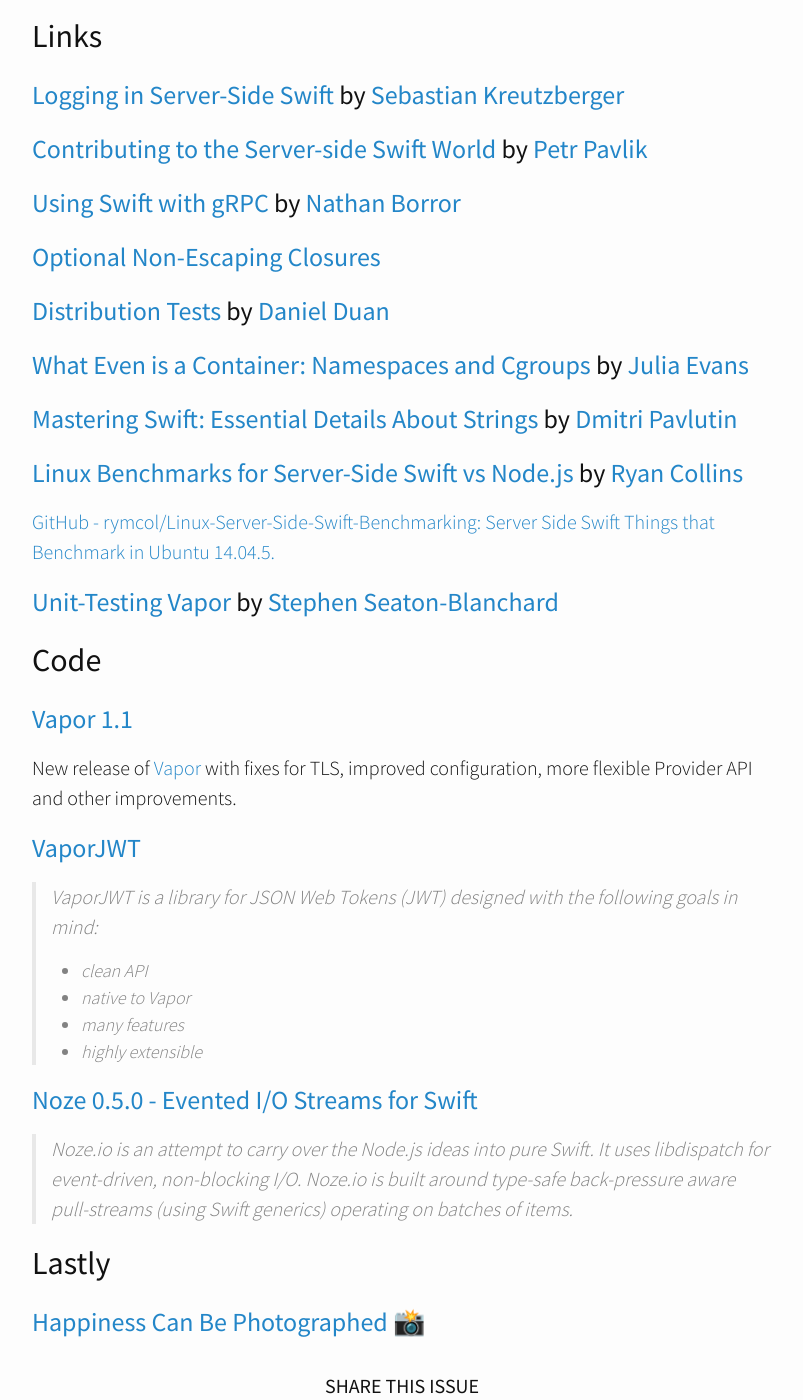
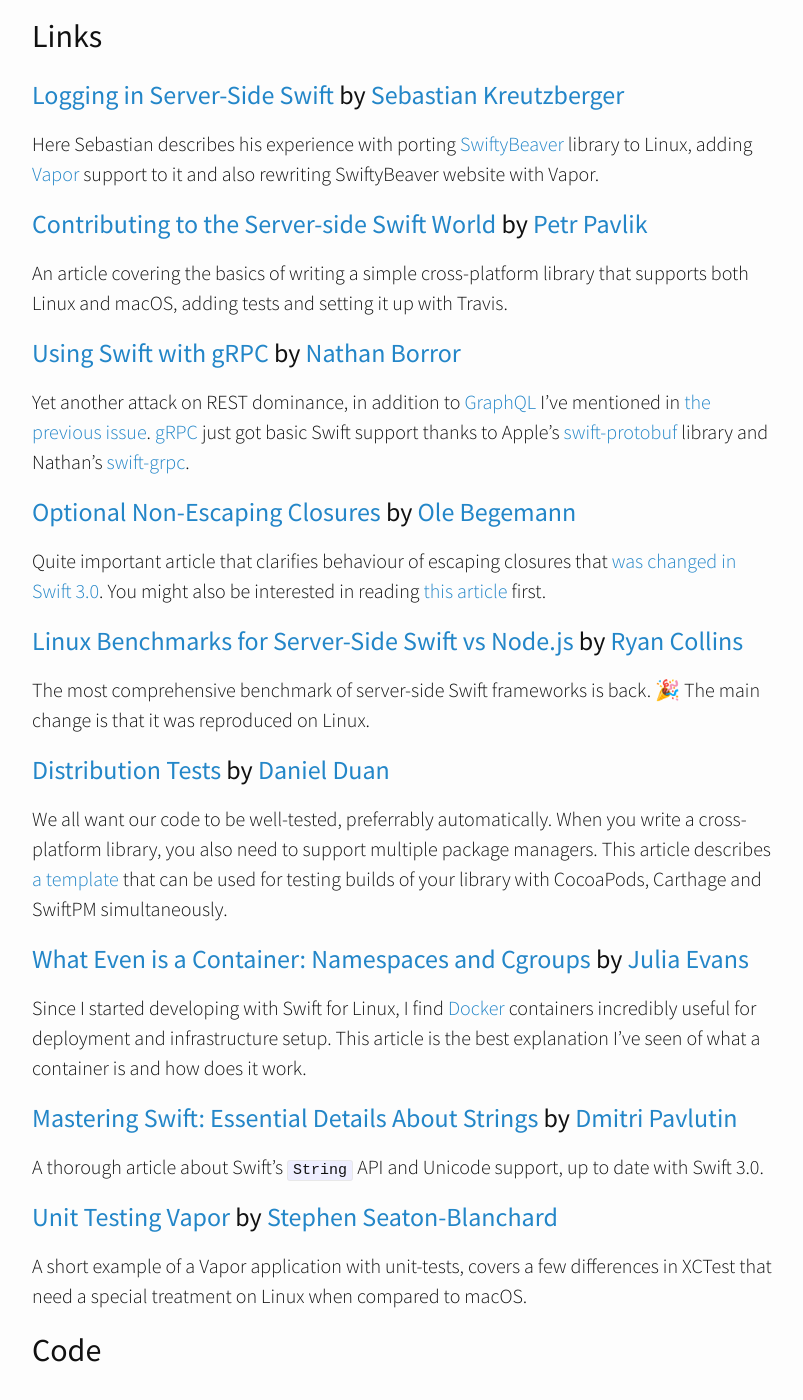
Before and after one commit to ServerSwift/serverswift.tech, a Jekyll site: the page built from _posts/2016-10-13-issue13.markdown, in a window 1280 px wide and 1400 px high, scrolled down 736 px. Shown: the whole window, without its empty margins (238-1041 px from the left). Built offline with Jekyll 4.4.1, drawn with Linux system fonts in a browser that asks for light colours; nearby versions of some CDN libraries.

Commit message:
Issue #13 final draft

```diff
--- a/_posts/2016-10-13-issue13.markdown
+++ b/_posts/2016-10-13-issue13.markdown
@@ -17,40 +17,59 @@
 
 ## Links
 
-### [Logging in Server-Side Swift](ahttps://medium.com/swiftybeaver-blog/logging-in-server-side-swift-85bdecb6be80#.eba3afv10) by [Sebastian Kreutzberger](https://twitter.com/skreutzb)
+### [Logging in Server-Side Swift](https://medium.com/swiftybeaver-blog/logging-in-server-side-swift-85bdecb6be80#.eba3afv10) by [Sebastian Kreutzberger](https://twitter.com/skreutzb)
 
-
+Here Sebastian describes his experience with porting
+[SwiftyBeaver](https://swiftybeaver.com) library to Linux, adding
+[Vapor](https://vapor.codes) support to it and also rewriting SwiftyBeaver website with
+Vapor.
 
 ### [Contributing to the Server-side Swift World](https://medium.com/@petrpavlik/contributing-to-the-server-side-swift-world-936155e4c812#.2tzl9wu6s) by [Petr Pavlik](https://twitter.com/ptrpavlik)
 
-
+An article covering the basics of writing a simple cross-platform library
+that supports both Linux and macOS, adding tests and setting it up with Travis.
 
 ### [Using Swift with gRPC](https://medium.com/@nathanborror/using-swift-and-grpc-5e8af5b97b9c#.7fuqms9qv) by [Nathan Borror](https://twitter.com/nathanborror)
 
+Yet another attack on REST dominance, in addition to [GraphQL](http://graphql.org) I've mentioned
+in [the previous issue](https://www.serverswift.tech/2016/10/04/issue12.html).
+[gRPC](http://www.grpc.io) just got basic Swift support thanks to Apple's
+[swift-protobuf](https://github.com/apple/swift-protobuf) library and Nathan's
+[swift-grpc](https://github.com/nathanborror/swift-grpc).
 
+### [Optional Non-Escaping Closures](https://oleb.net/blog/2016/10/optional-non-escaping-closures/) by [Ole Begemann](http://twitter.com/olebegemann)
 
-### [Optional Non-Escaping Closures](https://oleb.net/blog/2016/10/optional-non-escaping-closures/)
+Quite important article that clarifies behaviour of escaping closures that
+[was changed in Swift 3.0](https://oleb.net/blog/2016/10/optional-non-escaping-closures/).
+You might also be interested in reading [this article](https://swiftunboxed.com/lang/closures-escaping-noescape-swift3/) first.
 
+### [Linux Benchmarks for Server-Side Swift vs Node.js](https://medium.com/@rymcol/linux-ubuntu-benchmarks-for-server-side-swift-vs-node-js-db52b9f8270b#.72ny1ydj7) by [Ryan Collins](https://twitter.com/rymcol)
 
-
+The most comprehensive benchmark of server-side Swift frameworks is back. 🎉
+The main change is that it was reproduced on Linux.
 
 ### [Distribution Tests](http://dduan.net/2016/10/10/distribution-tests/) by [Daniel Duan](https://twitter.com/daniel_duan)
 
-
+We all want our code to be well-tested, preferrably automatically. When you write a cross-platform library, you
+also need to support multiple package managers. This article describes [a template](https://github.com/dduan/DistributionTests)
+that can be used for testing builds of your library with CocoaPods, Carthage and
+SwiftPM simultaneously.
 
 ### [What Even is a Container: Namespaces and Cgroups](https://jvns.ca/blog/2016/10/10/what-even-is-a-container/) by [Julia Evans](https://twitter.com/b0rk)
 
-
+Since I started developing with Swift for Linux, I find [Docker](https://www.docker.com)
+containers incredibly
+useful for deployment and infrastructure setup. This article is the best explanation
+I've seen of what a container is and how does it work.
 
 ### [Mastering Swift: Essential Details About Strings](https://rainsoft.io/mastering-swift-essential-details-about-strings/) by [Dmitri Pavlutin](https://twitter.com/panzerdp)
 
+A thorough article about Swift's `String` API and Unicode support, up to date with Swift 3.0.
 
+### [Unit Testing Vapor](https://seatoncode.com/unit-testing-vapor/) by [Stephen Seaton-Blanchard](https://github.com/Bored0ne)
 
-### [Linux Benchmarks for Server-Side Swift vs Node.js](https://medium.com/@rymcol/linux-ubuntu-benchmarks-for-server-side-swift-vs-node-js-db52b9f8270b#.72ny1ydj7) by [Ryan Collins](https://twitter.com/rymcol)
-
-[GitHub - rymcol/Linux-Server-Side-Swift-Benchmarking: Server Side Swift Things that Benchmark in Ubuntu 14.04.5.](https://github.com/rymcol/Linux-Server-Side-Swift-Benchmarking)
-
-### [Unit-Testing Vapor](https://seatoncode.com/unit-testing-vapor/) by [Stephen Seaton-Blanchard](https://github.com/Bored0ne)
+A short example of a Vapor application with unit-tests, covers a few differences
+in XCTest that need a special treatment on Linux when compared to macOS.
 
 ## Code
 
```
